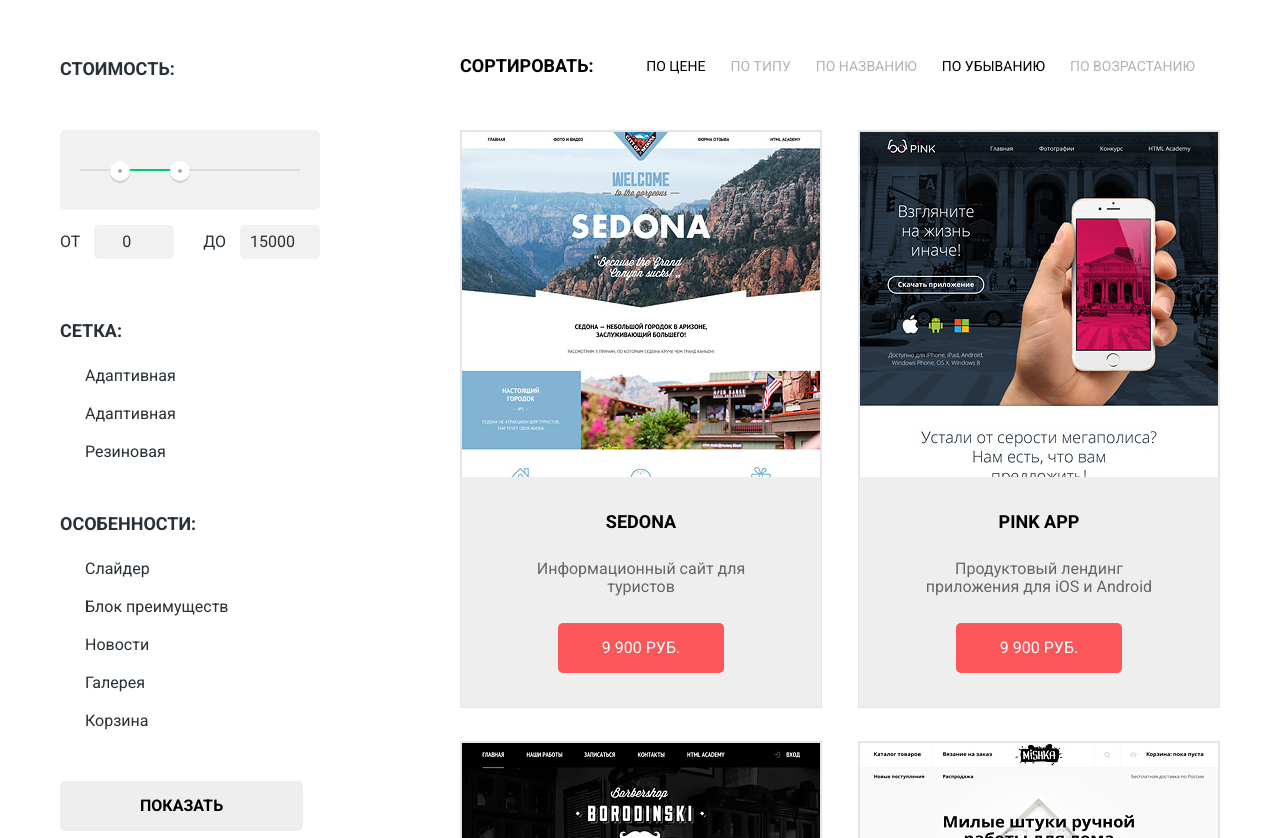
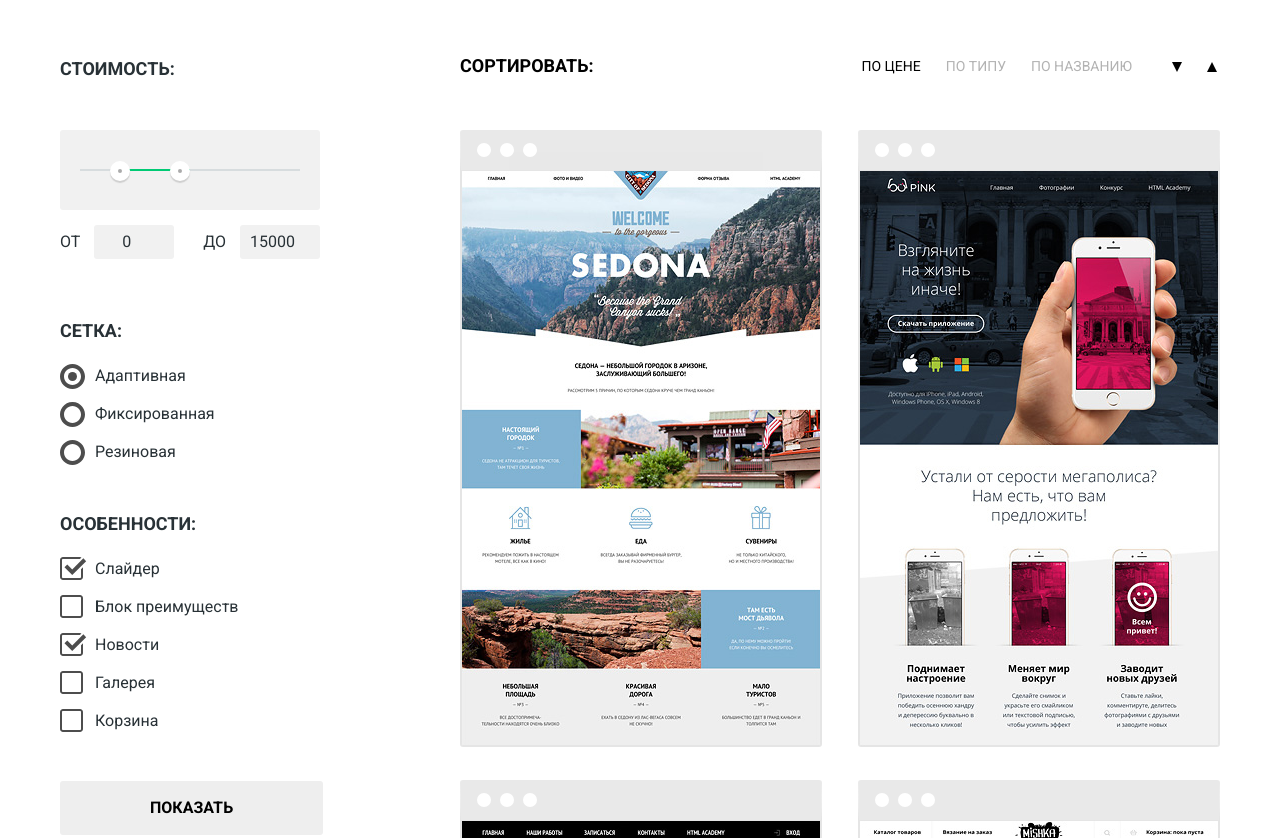
Before and after one commit to Bylinskiy/nerds, a plain HTML site: page catalog.html in a window 1280 px wide. Shown: the part 357-1195 px from the top of the page. Drawn offline with Linux system fonts and the light colour scheme.

Commit message:
complete filters block
complete filters block and layout with pixel perfect for catalog.html

```diff
--- a/catalog.html
+++ b/catalog.html
@@ -66,19 +66,19 @@
                     <legend>Сетка:</legend>
                     <ul class="filters__filter-options">
                         <li class="filters__filter-option">
-                            <label for="filter-adaptive">Адаптивная</label>
                             <input class="visually-hidden filters__filter-input filters__filter-input--radio"
-                                name="product-group" type="radio" value="adaptive" id="filter-adaptive" checked>
+                                name="product-type" type="radio" id="filter-adaptive" checked>
+                                <label for="filter-adaptive">Адаптивная</label>
+                            </li>
+                        <li class="filters__filter-option">
+                            <input class="visually-hidden filters__filter-input filters__filter-input--radio"
+                                name="product-type" type="radio" id="filter-fixed">
+                                <label for="filter-fixed">Фиксированная</label>
                         </li>
                         <li class="filters__filter-option">
-                            <label for="filter-fixed">Адаптивная</label>
                             <input class="visually-hidden filters__filter-input filters__filter-input--radio"
-                                name="product-group" type="radio" value="fixed" id="filter-fixed">
-                        </li>
-                        <li class="filters__filter-option">
-                            <label for="filter-rubber">Резиновая</label>
-                            <input class="visually-hidden filters__filter-input filters__filter-input--radio"
-                                name="product-group" type="radio" value="rubber" id="filter-rubber">
+                                name="product-type" type="radio" id="filter-rubber">
+                                <label for="filter-rubber">Резиновая</label>
                         </li>
                     </ul>
                 </fieldset>
@@ -120,7 +120,8 @@
             <h2 class="visually-hidden">Каталог</h2>
             <div class="catalog__sorting-panel sorting-panel">
                 <p class="sorting-panel__title">Сортировать:</p>
-                <ul class="sorting-panel__list">
+                <div class="sorting-panel__wrapper">
+                <ul class="sorting-panel__type-list">
                     <li class="sorting-panel__item sorting-panel__item--current">
                         <a class="sorting-panel__button" href="#">По цене</a>
                     </li>
@@ -130,13 +131,16 @@
                     <li class="sorting-panel__item">
                         <a class="sorting-panel__button" href="#">По названию</a>
                     </li>
+                </ul>
+                <ul class="sorting-panel__direction-list">
                     <li class="sorting-panel__item sorting-panel__item--current">
-                        <a class="sorting-panel__button" href="#">По убыванию</a>
+                        <a class="sorting-panel__button sorting-panel__button--down" href="#" aria-label="По возрастанию"></a>
                     </li>
                     <li class="sorting-panel__item">
-                        <a class="sorting-panel__button" href="#">По возрастанию</a>
+                        <a class="sorting-panel__button sorting-panel__button--up" href="#" aria-label="По убыванию"></a>
                     </li>
                 </ul>
+                </div>
             </div>
             <ul class="catalog__product-list product-list">
                 <li class="product-list__item item-card">
--- a/css/style.css
+++ b/css/style.css
@@ -80,6 +80,10 @@ input[type="radio"].visually-hidden {
 
 
     background-color: #eeeeee;
+}
+
+.nerds-catalog-page .main-footer{
+    margin-top: 60px;
 }
 
 /* TODO: blocks/main-nav */
@@ -176,7 +180,7 @@ input[type="radio"].visually-hidden {
 
     background-color: #fb565a;
     border: none;
-    border-radius: 5px;
+    border-radius: 3px;
 }
 
 .slider__item--first {
@@ -306,7 +310,7 @@ input[type="radio"].visually-hidden {
 
     background-color: #000000;
     border: none;
-    border-radius: 5px;
+    border-radius: 3px;
 }
 
 .service-list__button--yellow {
@@ -495,13 +499,75 @@ input[type="radio"].visually-hidden {
 }
 
 .filters__filter-option {
-    padding-left: 25px;
     margin-bottom: 14px;
+    padding-left: 35px;
+}
+
+.filters__filter-option label {
+    position: relative;
+
+    display: block;
+
+    cursor: pointer;
+    user-select: none;
+}
+
+.filters__filter-input--radio+label::before {
+    content: "";
+    position: absolute;
+
+    width: 25px;
+    height: 25px;
+    left: -35px;
+
+    background-image: url("/img/radio-off.svg");
+    background-size: 25px 25px;
+    background-repeat: no-repeat;
+}
+
+.filters__filter-input--checkbox+label::before {
+    content: "";
+    position: absolute;
+
+    width: 23px;
+    height: 23px;
+    left: -35px;
+
+    background-image: url("/img/checkbox-off.svg");
+    background-size: 23px 23px;
+    background-repeat: no-repeat;
+}
+
+.filters__filter-input--radio:checked+label::before {
+    content: "";
+    position: absolute;
+
+    width: 25px;
+    height: 25px;
+    left: -35px;
+
+    background-image: url("/img/radio-on.svg");
+    background-size: 25px 25px;
+    background-repeat: no-repeat;
+}
+
+.filters__filter-input--checkbox:checked+label::before {
+    content: "";
+    position: absolute;
+
+    width: 27px;
+    height: 27px;
+    top: -2px;
+    left: -35px;
+
+    background-image: url("/img/checkbox-on.svg");
+    background-size: 27px 27px;
+    background-repeat: no-repeat;
 }
 
 .filters__button {
     display: inline-block;
-    padding: 13px 80px;
+    padding: 15px 90px;
 
     font: inherit;
     font-size: 16px;
@@ -514,7 +580,7 @@ input[type="radio"].visually-hidden {
 
     background-color: #eeeeee;
     border: none;
-    border-radius: 5px;
+    border-radius: 3px;
 }
 
 /* TODO: blocks/range-filter */
@@ -535,7 +601,7 @@ input[type="radio"].visually-hidden {
 
     background-color: #f1f1f1;
 
-    border-radius: 5px;
+    border-radius: 3px;
 }
 
 .range-filter__scale {
@@ -598,7 +664,7 @@ input[type="radio"].visually-hidden {
     color: #283136;
 
     border: none;
-    border-radius: 5px;
+    border-radius: 3px;
     background: #f1f1f1;
 }
 
@@ -619,11 +685,11 @@ input[type="radio"].visually-hidden {
 }
 
 .catalog__product-list {
-    margin-bottom: 60px;
+    margin-bottom: 27px;
 }
 
 .catalog__pagination {
-    width: 460px;
+    width: 440px;
 }
 /* TODO: blocks/sorting-panel */
 
@@ -632,6 +698,12 @@ input[type="radio"].visually-hidden {
     justify-content: space-between;
 
     list-style: none;
+}
+
+.sorting-panel__wrapper {
+    display: flex;
+    justify-content: flex-end;
+
 }
 
 .sorting-panel__title {
@@ -645,7 +717,7 @@ input[type="radio"].visually-hidden {
     color: black;
 }
 
-.sorting-panel__list {
+.sorting-panel__type-list {
     display: flex;
     justify-content: space-between;
     margin: 0;
@@ -656,6 +728,38 @@ input[type="radio"].visually-hidden {
     text-transform: uppercase;
 
     list-style: none;
+}
+
+.sorting-panel__direction-list {
+    display: flex;
+    justify-content: space-between;
+    width: 48px;
+    margin: 5px 0 0 15px;
+    padding: 0;
+
+    font-size: 14px;
+    line-height: 18px;
+    text-transform: uppercase;
+
+    list-style: none;
+}
+
+.sorting-panel__button--down {
+    display: block;
+    width: 0;
+    height: 0;
+    border-left: 5.5px solid transparent;
+    border-right: 5.5px solid transparent;
+    border-top: 10px solid #000000;
+}
+
+.sorting-panel__button--up {
+    display: block;
+    width: 0;
+    height: 0;
+    border-left: 5.5px solid transparent;
+    border-right: 5.5px solid transparent;
+    border-bottom: 10px solid #000000;
 }
 
 .sorting-panel__item {
@@ -693,10 +797,25 @@ input[type="radio"].visually-hidden {
 .item-card {
     position: relative;
     height: 576px;
+
+    border-top: 40px solid rgba(77, 77, 77, 0.12);
+    border-radius: 3px;
+}
+
+.item-card::before {
+    content: "";
+    position: absolute;
+    left: 16px;
+    top: -27px;
+    width: 14px;
+    height: 14px;
+    border-radius: 50%;
+    background-color: #ffffff;
+    box-shadow: 23px 0 0  #ffffff, 46px 0 0  #ffffff;
 }
 
 .item-card__description {
-    /* display: none; */
+    display: none;
     position: absolute;
     top: 346px;
     width: 100%;
@@ -705,6 +824,10 @@ input[type="radio"].visually-hidden {
     background-color: #eeeeee;
 
     text-align: center;
+}
+
+.item-card:hover .item-card__description {
+    display: block;
 }
 
 .item-card__title {
@@ -743,7 +866,7 @@ border: none;
 
 background-color: #fb565a;
 border: none;
-border-radius: 5px;
+border-radius: 3px;
 }
 
 
@@ -762,7 +885,7 @@ border-radius: 5px;
 
 .pagination-list__item{
     display: inline-block;
-    padding: 10px 19px;
+    padding: 11px 20px;
 
     font: inherit;
     text-align: center;
@@ -772,11 +895,11 @@ border-radius: 5px;
 
     background-color: #eeeeee;
     border: none;
-    border-radius: 5px;
+    border-radius: 3px;
 }
 
 .pagination-list__item--next {
-    padding: 10px 75px;
+    padding: 11px 78px;
 }
 
 .pagination-list__item a {
@@ -785,7 +908,7 @@ border-radius: 5px;
 
 .pagination-list__item--current{
     display: inline-block;
-    padding: 8px 17px;
+    padding: 9px 18px;
 
     font: inherit;
     text-align: center;
@@ -795,7 +918,7 @@ border-radius: 5px;
 
     background-color: #ffffff;
     border: solid 3px #dbdbdb;
-    border-radius: 5px;
+    border-radius: 3px;
 }
 /* TODO: blocks/main-footer */
 
@@ -860,7 +983,7 @@ border-radius: 5px;
 
     background-color: #fb565a;
     border: none;
-    border-radius: 5px;
+    border-radius: 3px;
 }
 
 
@@ -1031,5 +1154,5 @@ border-radius: 5px;
 
     background-color: #fb565a;
     border: none;
-    border-radius: 5px;
+    border-radius: 3px;
 }
```
